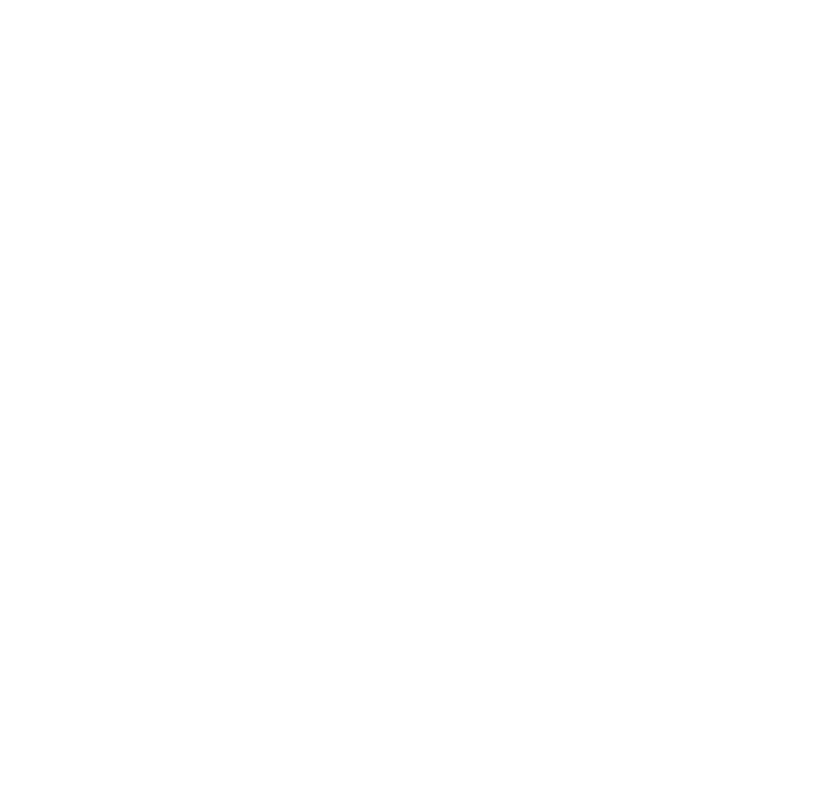
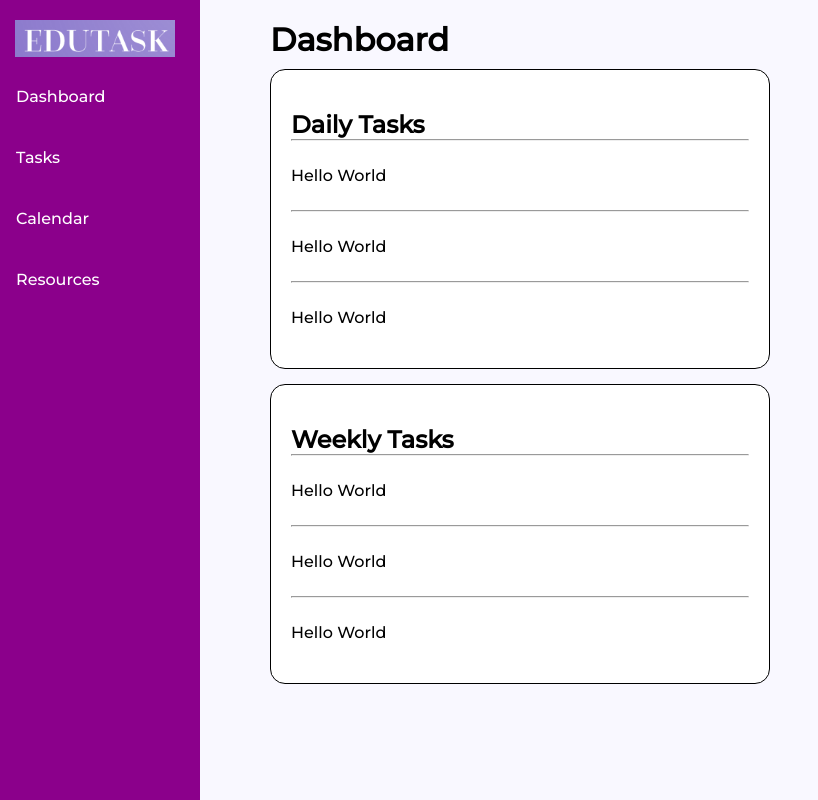
Before and after one commit to horiaomar25/Task-Management-in-Vanilla-JavaScript, a plain HTML site: page client/dashboard.html in a window 1280 px wide. Shown: the whole page, without its empty margins (0-818 px from the left). Drawn offline with Linux system fonts and the light colour scheme.

Commit message:
grid made to add tasks from server

```diff
--- a/client/dashboard.html
+++ b/client/dashboard.html
@@ -3,10 +3,64 @@
 <head>
     <meta charset="UTF-8">
     <meta name="viewport" content="width=device-width, initial-scale=1.0">
+    <link href="db.css" rel="stylesheet"/>
+
+
 
     <title>Dashboard</title>
 </head>
 <body>
+   <h1 id="dashboard-header"> Dashboard</h1>
+    <!--Sidebar Navigation-->
+    <nav class="sidebar_container">
+      <img src="./logo.png"/>
+        <ul class="nav_links">
+          <li>
+            <a href="dashboard.html"> Dashboard </a>
+          </li>
 
+          <li>
+            <a href="tasks.html"> Tasks </a>
+          </li>
+
+          <li>
+            <a href="#"> Calendar </a>
+          </li>
+
+          <li>
+            <a href="#"> Resources </a>
+          </li>
+        </ul>
+      </nav>
+
+      <!--Grid layout for Weekly and Daily Tasks-->
+      <main>
+        <section>
+          <div class="grid-container">
+          <div class="weekly-container">
+            <h1> Daily Tasks</h1>
+            <hr/>
+            <p class="task-title"> Hello World</p>
+            <hr/>
+            <p class="task-title"> Hello World</p>
+            <hr/>
+            <p class="task-title"> Hello World</p>
+
+          </div>
+
+          <div class="daily-container">
+            <h1> Weekly Tasks</h1>
+            <hr/>
+            <p class="task-title"> Hello World</p>
+            <hr/>
+            <p class="task-title"> Hello World</p>
+            <hr/>
+            <p class="task-title"> Hello World</p>
+
+          </div>
+        </div>
+        </section>
+      </main>
+      <script src="tasks.js"></script>
 </body>
 </html>
--- /dev/null
+++ b/client/db.css
@@ -0,0 +1,101 @@
+@import url("https://fonts.googleapis.com/css2?family=Cinzel&family=Montserrat:wght@500&display=swap");
+
+* {
+    margin: 0;
+    padding: 0;
+    box-sizing: border-box;
+  }
+
+  body {
+    background-color: #f9f8ff;
+    font-family: "Montserrat";
+  }
+
+
+  h1{
+    margin-left: 270px;
+    margin-top: 20px;
+  }
+
+  img {
+    width: 10rem;
+    margin-top: 20px;
+    margin-left: 15px;
+  }
+
+  .sidebar_container {
+    margin: 0;
+    padding: 0;
+    width: 200px;
+    background-color: #8b008b;
+    position: fixed;
+    height: 100%;
+    overflow: auto;
+    top: 0;
+    left: 0;
+  }
+
+  .nav_links {
+    margin-top: 10px;
+  }
+  .sidebar_container a {
+    margin-top: 10px;
+    display: flex;
+    color: white;
+    padding: 16px;
+    text-decoration: none;
+  }
+
+  a:hover {
+    background: black;
+    border-radius: 8px;
+  }
+
+  .grid-container{
+
+     display: grid;
+     grid-template-rows: repeat(2, 1fr);
+      grid-gap: 5px;
+
+  }
+
+   h1{
+    margin-left: 0;
+   }
+
+   #dashboard-header {
+    margin-left: 270px;
+    margin-top: 20px;
+
+   }
+
+
+  .weekly-container {
+    width: 500px;
+    height: 300px;
+    border: 1px solid black;
+    margin-left: 270px;
+    margin-top: 10px;
+    padding: 20px;
+    border-radius: 15px;
+    background-color: #fff;
+
+  }
+
+  .daily-container{
+    width: 500px;
+    height: 300px;
+    border: 1px solid black;
+    margin-left: 270px;
+    margin-top: 10px;
+    padding: 20px;
+    border-radius: 15px;
+    background-color: #fff;
+
+
+  }
+
+  .task-title {
+    margin-top: 25px;
+    margin-bottom: 25px;
+  }
--- a/client/tasks.css
+++ b/client/tasks.css
@@ -7,7 +7,7 @@
 }
 
 body {
-  background-color: white;
+  background-color: #f9f8ff;
   font-family: "Montserrat";
 }
 
@@ -25,14 +25,21 @@ body {
 }
 
 #create_task:hover {
-  background: gray;
+  background: black;
 }
+
+img {
+  width: 10rem;
+  margin-top: 20px;
+  margin-left: 15px;
+}
+
 
 .sidebar_container {
   margin: 0;
   padding: 0;
   width: 200px;
-  background-color: #f1f1f1;
+  background-color: #8b008b;
   position: fixed;
   height: 100%;
   overflow: auto;
@@ -40,18 +47,21 @@ body {
   left: 0;
 }
 
+.nav_links {
+  margin-top: 10px;
+}
 .sidebar_container a {
-  display: block;
-  color: black;
+  margin-top: 10px;
+  display: flex;
+  color: white;
   padding: 16px;
   text-decoration: none;
 }
 
 a:hover {
-  background: #8b008b;
+  background: black;
   border-radius: 8px;
 }
-
 #pop-up {
   /*position allows the popup to follow that user when they scroll*/
   position: fixed;
@@ -71,12 +81,13 @@ a:hover {
   display: none;
 }
 
-.select-type, input, textarea{
+.select-type,
+input,
+textarea {
   width: 500px;
   max-width: 85%;
   height: 30px;
   border-radius: 8px;
-
 }
 
 .add-task-header {
@@ -108,7 +119,7 @@ a:hover {
   margin: 15px 20px 0 0;
 }
 
-label  {
+label {
   display: block;
   margin-top: 1em;
 }
@@ -116,8 +127,6 @@ label  {
 #task-description {
   margin-bottom: 2px;
 }
-
-
 
 .checks label {
   margin-top: 0;
@@ -168,16 +177,18 @@ input[type="checkbox"] + label {
   height: 200px;
 }
 
-.card{
+.card {
   margin-top: 1rem;
   padding: 20px;
-  border: solid black 1px;
   max-width: 270px;
   border-radius: 8px;
-
+  background-color: #fff;
+  border-radius: 10px;
+  border: 1px solid #e6e4f0;
+  background: #fff;
 }
 
-.task-expand{
+.task-expand {
   display: hidden;
   /*position allows the popup to follow that user when they scroll*/
   position: fixed;
@@ -195,7 +206,6 @@ input[type="checkbox"] + label {
   max-width: 80%;
   box-shadow: 0 2px 4px 0;
   height: 500px;
-
 }
 
 .task-header {
@@ -215,10 +225,8 @@ input[type="checkbox"] + label {
   font-weight: bold;
 }
 
-.task-info{
-
+.task-info {
   height: 300px;
-
 }
 
 .task-expand {
@@ -236,11 +244,9 @@ input[type="checkbox"] + label {
   flex-direction: row;
 }
 
-
-
-
-
-#edit, #delete, #complete {
+#edit,
+#delete,
+#complete {
   margin-left: 10px;
   background-color: #8b008b;
   width: 150px;
@@ -252,3 +258,8 @@ input[type="checkbox"] + label {
   float: right;
   margin: 15px 20px 0 0;
 }
+
+#task-name{
+  padding: 18px;
+  font-size: 15px;
+}
```
Also changed, not shown: client/tasks.html (+2 -1 lines), client/tasks.js (+1 -11 lines), client/logo.png (added). Lines whose indentation alone changed are shown as unchanged.
